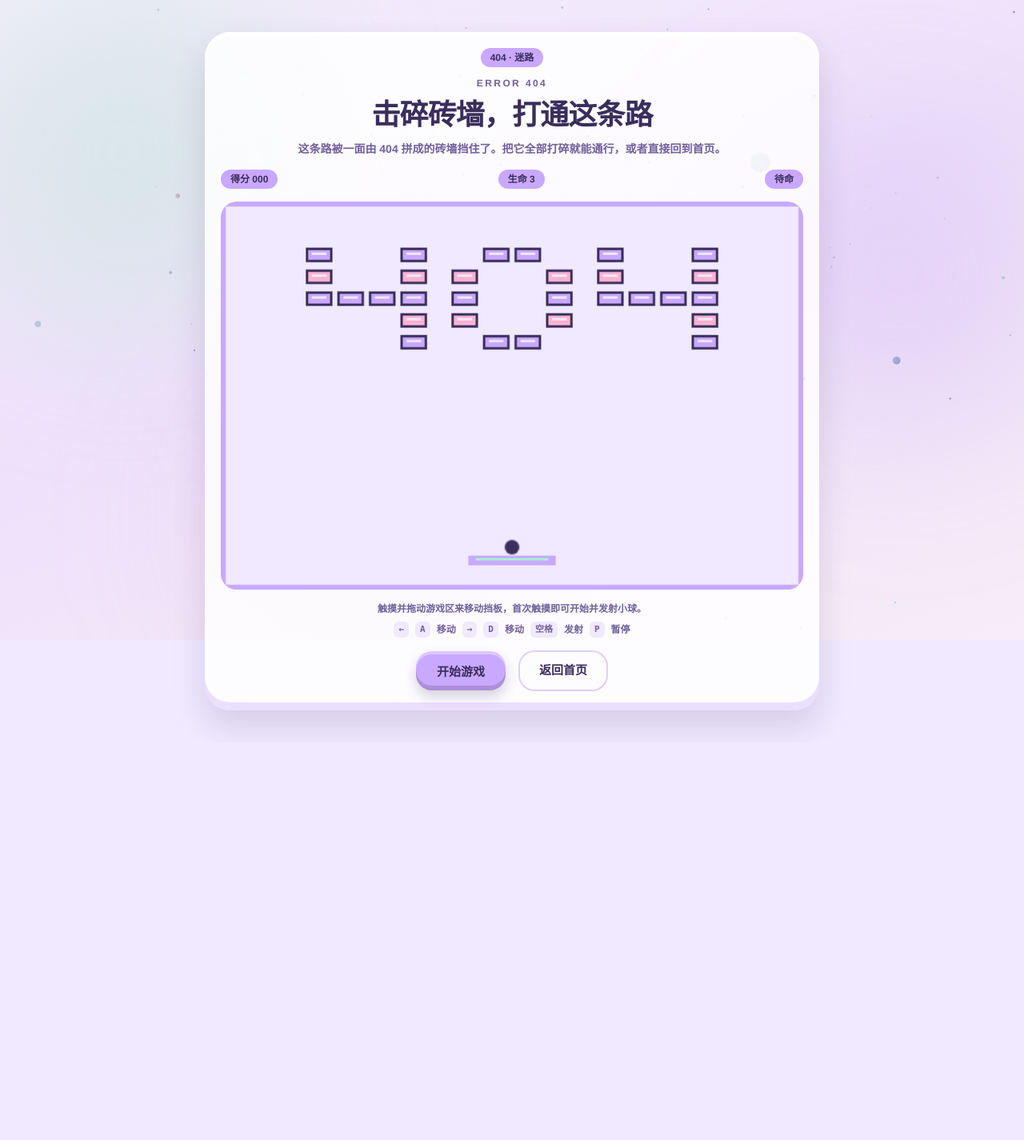
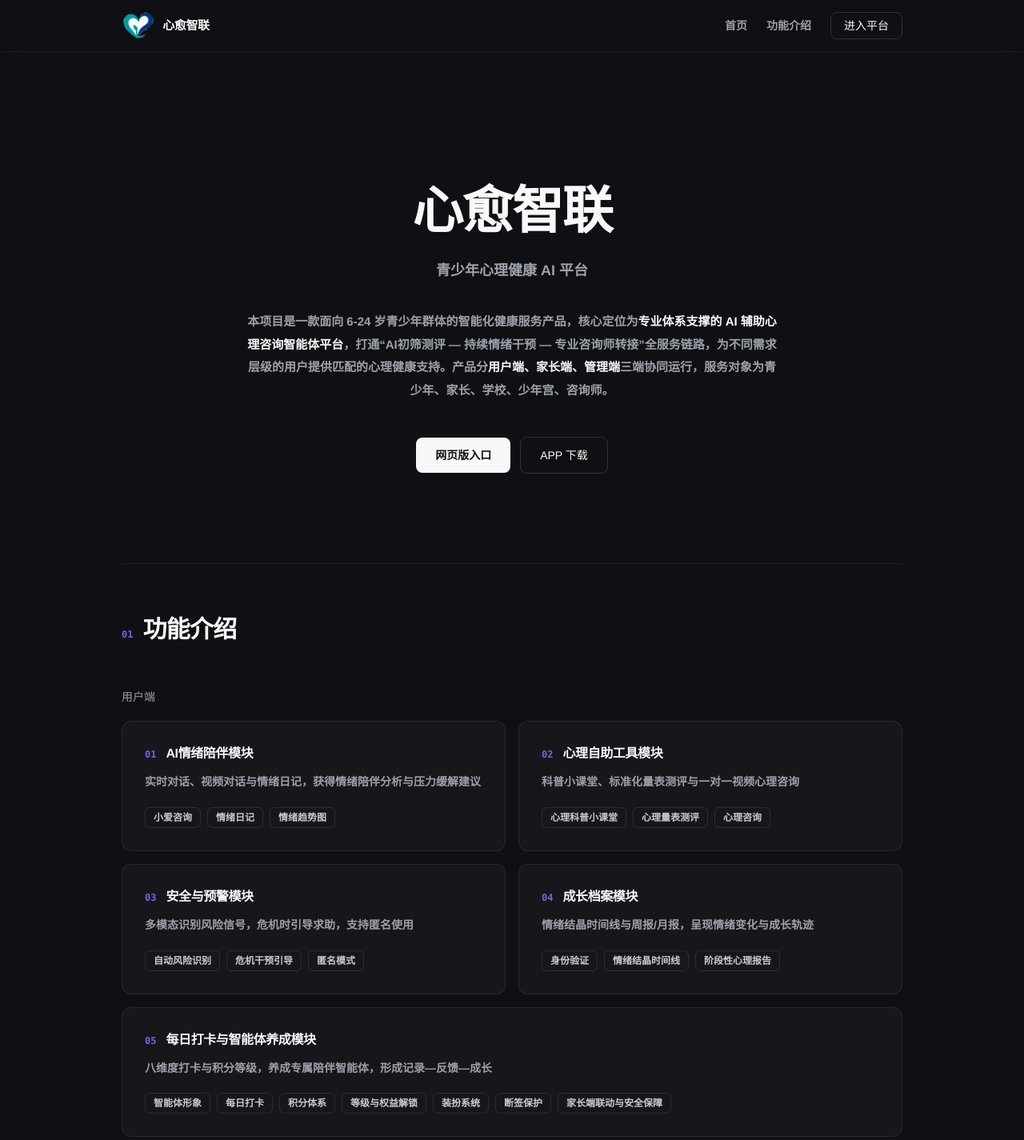
Before and after one commit to AlphaSunflower/ai-adolescent-mental-health-platform, a Next.js app in the folder apps/web-client/: page /index/style-a in a window 1280 px wide. Before the commit this address had no page. Shown: the top 1425 px of the page at 80% size. Before the commit the page ends 928 px from the top, so only its background shows below. Built offline with nearby package versions, Linux system fonts and the light colour scheme.

Commit message:
feat(web-client): 风格选稿方案 A「深色科技」（Hero+功能介绍两屏，5 大卡+chips 信息架构）

```diff
--- /dev/null
+++ b/apps/web-client/src/app/index/style-a/page.tsx
@@ -0,0 +1,6 @@
+import StyleA from "@/components/official/style-a";
+
+/** 风格选稿临时路由：方案 A「深色科技」 */
+export default function Page() {
+  return <StyleA />;
+}
--- /dev/null
+++ b/apps/web-client/src/components/official/style-a.tsx
@@ -0,0 +1,172 @@
+"use client";
+
+/**
+ * 风格方案 A「深色科技」（对标 linear.app）：
+ * 深色底、单色系+一个强调色（#6E6ADE）、大字重标题、克制留白、细线条。
+ * 仅 Hero + 功能介绍两屏，静态无动效。
+ */
+import Link from "next/link";
+import {
+  ADMIN_MODULES,
+  HERO_BUTTONS,
+  HeroIntro,
+  NAV_LINKS,
+  PARENT_MODULES,
+  USER_MODULES,
+  type FeatureModule,
+} from "./style-data";
+
+function Navbar() {
+  return (
+    <header className="fixed inset-x-0 top-0 z-50 border-b border-white/[0.06] bg-[#101014]/85 backdrop-blur-xl">
+      <nav className="mx-auto flex h-16 max-w-5xl items-center justify-between px-6">
+        <a href="#hero" className="flex items-center gap-2.5">
+          <img
+            src="/logo.png"
+            alt="心愈智联 Logo"
+            className="h-9 w-auto object-contain"
+          />
+          <span className="text-[15px] font-bold tracking-tight text-[#F7F8F8]">
+            心愈智联
+          </span>
+        </a>
+        <div className="flex items-center gap-6">
+          {NAV_LINKS.map((link) => (
+            <a
+              key={link.href}
+              href={link.href}
+              className="text-sm text-[#9CA0AA] transition-colors hover:text-[#F7F8F8]"
+            >
+              {link.label}
+            </a>
+          ))}
+          <Link
+            href="/home"
+            className="rounded-lg border border-white/[0.14] px-4 py-1.5 text-sm font-medium text-[#F7F8F8] transition-colors hover:bg-white/[0.06]"
+          >
+            进入平台
+          </Link>
+        </div>
+      </nav>
+    </header>
+  );
+}
+
+function Hero() {
+  return (
+    <section id="hero" className="pt-16">
+      <div className="mx-auto max-w-5xl px-6 pb-28 pt-32 text-center md:pt-40">
+        <h1 className="text-5xl font-bold leading-tight tracking-tight text-[#F7F8F8] md:text-[64px]">
+          心愈智联
+        </h1>
+        <p className="mt-5 text-lg text-[#9CA0AA]">
+          青少年心理健康 AI 平台
+        </p>
+        <HeroIntro className="mx-auto mt-9 max-w-2xl text-[15px] leading-[1.9] text-[#9CA0AA] [&_strong]:font-semibold [&_strong]:text-[#F7F8F8]" />
+        <div className="mt-11 flex flex-wrap items-center justify-center gap-3">
+          <Link
+            href={HERO_BUTTONS.primary.href}
+            className="rounded-lg bg-[#F7F8F8] px-6 py-3 text-sm font-semibold text-[#101014] transition-colors hover:bg-white"
+          >
+            {HERO_BUTTONS.primary.label}
+          </Link>
+          <a
+            href={HERO_BUTTONS.secondary.href}
+            className="rounded-lg border border-white/[0.14] px-6 py-3 text-sm font-medium text-[#F7F8F8] transition-colors hover:bg-white/[0.06]"
+          >
+            {HERO_BUTTONS.secondary.label}
+          </a>
+        </div>
+      </div>
+    </section>
+  );
+}
+
+function ModuleCard({ data, index }: { data: FeatureModule; index: number }) {
+  return (
+    <article className="rounded-xl border border-white/[0.08] bg-white/[0.03] p-7">
+      <div className="flex items-baseline gap-3">
+        <span className="font-mono text-xs font-semibold text-[#6E6ADE]">
+          {String(index + 1).padStart(2, "0")}
+        </span>
+        <h3 className="text-base font-semibold tracking-tight text-[#F7F8F8]">
+          {data.module}
+        </h3>
+      </div>
+      <p className="mt-3 text-sm leading-relaxed text-[#9CA0AA]">{data.tagline}</p>
+      <ul className="mt-5 flex flex-wrap gap-2">
+        {data.features.map((feature) => (
+          <li
+            key={feature}
+            className="rounded-md border border-white/[0.1] px-2.5 py-1 text-xs text-[#C8CAD1]"
+          >
+            {feature}
+          </li>
+        ))}
+      </ul>
+    </article>
+  );
+}
+
+function RowCard({ title, modules }: { title: string; modules: string[] }) {
+  return (
+    <article className="flex flex-col gap-4 rounded-xl border border-white/[0.08] bg-white/[0.03] p-7 md:flex-row md:items-center">
+      <h3 className="shrink-0 text-base font-semibold tracking-tight text-[#F7F8F8] md:w-32">
+        {title}
+      </h3>
+      <span className="shrink-0 rounded-md border border-white/[0.1] px-2.5 py-1 text-xs text-[#9CA0AA]">
+        内容完善中
+      </span>
+      <ul className="flex flex-wrap gap-2">
+        {modules.map((module) => (
+          <li
+            key={module}
+            className="rounded-md border border-white/[0.1] px-2.5 py-1 text-xs text-[#C8CAD1]"
+          >
+            {module}
+          </li>
+        ))}
+      </ul>
+    </article>
+  );
+}
+
+function Features() {
+  return (
+    <section id="features" className="mx-auto max-w-5xl scroll-mt-24 px-6 pb-32">
+      <div className="flex items-baseline gap-3 border-t border-white/[0.06] pt-16">
+        <span className="font-mono text-xs font-semibold text-[#6E6ADE]">01</span>
+        <h2 className="text-2xl font-bold tracking-tight text-[#F7F8F8] md:text-3xl">
+          功能介绍
+        </h2>
+      </div>
+
+      <p className="mt-14 text-sm font-medium text-[#9CA0AA]">用户端</p>
+      <div className="mt-5 grid grid-cols-1 gap-4 md:grid-cols-2">
+        {USER_MODULES.slice(0, 4).map((data, index) => (
+          <ModuleCard key={data.module} data={data} index={index} />
+        ))}
+        <div className="md:col-span-2">
+          <ModuleCard data={USER_MODULES[4]} index={4} />
+        </div>
+      </div>
+
+      <div className="mt-10 space-y-4">
+        <RowCard title="家长端" modules={PARENT_MODULES} />
+        <RowCard title="管理端" modules={ADMIN_MODULES} />
+      </div>
+    </section>
+  );
+}
+
+export default function StyleA() {
+  return (
+    <div className="min-h-dvh bg-[#101014] text-[#F7F8F8]">
+      <Navbar />
+      <main>
+        <Hero />
+        <Features />
+      </main>
+    </div>
+  );
+}
--- /dev/null
+++ b/apps/web-client/src/components/official/style-data.tsx
@@ -0,0 +1,86 @@
+/**
+ * 三套风格选稿方案（style-a/b/c）共享的内容数据。
+ * 模块名与功能名逐字来自《官网需呈现内容》第 3 节；
+ * 一句话定位（tagline）为自同节功能描述提炼的编辑句，不引入新概念。
+ */
+
+export type FeatureModule = {
+  module: string;
+  tagline: string;
+  features: string[];
+};
+
+export const USER_MODULES: FeatureModule[] = [
+  {
+    module: "AI情绪陪伴模块",
+    tagline: "实时对话、视频对话与情绪日记，获得情绪陪伴分析与压力缓解建议",
+    features: ["小爱咨询", "情绪日记", "情绪趋势图"],
+  },
+  {
+    module: "心理自助工具模块",
+    tagline: "科普小课堂、标准化量表测评与一对一视频心理咨询",
+    features: ["心理科普小课堂", "心理量表测评", "心理咨询"],
+  },
+  {
+    module: "安全与预警模块",
+    tagline: "多模态识别风险信号，危机时引导求助，支持匿名使用",
+    features: ["自动风险识别", "危机干预引导", "匿名模式"],
+  },
+  {
+    module: "成长档案模块",
+    tagline: "情绪结晶时间线与周报/月报，呈现情绪变化与成长轨迹",
+    features: ["身份验证", "情绪结晶时间线", "阶段性心理报告"],
+  },
+  {
+    module: "每日打卡与智能体养成模块",
+    tagline: "八维度打卡与积分等级，养成专属陪伴智能体，形成记录—反馈—成长",
+    features: [
+      "智能体形象",
+      "每日打卡",
+      "积分体系",
+      "等级与权益解锁",
+      "装扮系统",
+      "断签保护",
+      "家长端联动与安全保障",
+    ],
+  },
+];
+
+// 家长端 / 管理端：原文功能介绍空缺，合并为一行卡，仅列模块名
+export const PARENT_MODULES = [
+  "孩子状态总览模块",
+  "亲子沟通支持模块",
+  "专业支持模块",
+  "支付模块",
+];
+
+export const ADMIN_MODULES = [
+  "用户管理模块",
+  "心理咨询管理模块",
+  "数据与报告模块",
+  "内容管理模块",
+  "危机干预管理模块",
+];
+
+/** Hero 简介段落：逐字来自《官网需呈现内容》第 1 节（strong 对应原文强调），配色随父容器继承 */
+export function HeroIntro({ className = "" }: { className?: string }) {
+  return (
+    <p className={className}>
+      本项目是一款面向 6-24 岁青少年群体的智能化健康服务产品，核心定位为
+      <strong>专业体系支撑的 AI 辅助心理咨询智能体平台</strong>
+      ，打通“AI初筛测评 — 持续情绪干预 — 专业咨询师转接”全服务链路，为不同需求层级的用户提供匹配的心理健康支持。产品分
+      <strong>用户端、家长端、管理端</strong>
+      三端协同运行，服务对象为青少年、家长、学校、少年宫、咨询师。
+    </p>
+  );
+}
+
+export const NAV_LINKS = [
+  { label: "首页", href: "#hero" },
+  { label: "功能介绍", href: "#features" },
+] as const;
+
+export const HERO_BUTTONS = {
+  primary: { label: "网页版入口", href: "/login" },
+  secondary: { label: "APP 下载", href: "/index#app-download" },
+} as const;
```
